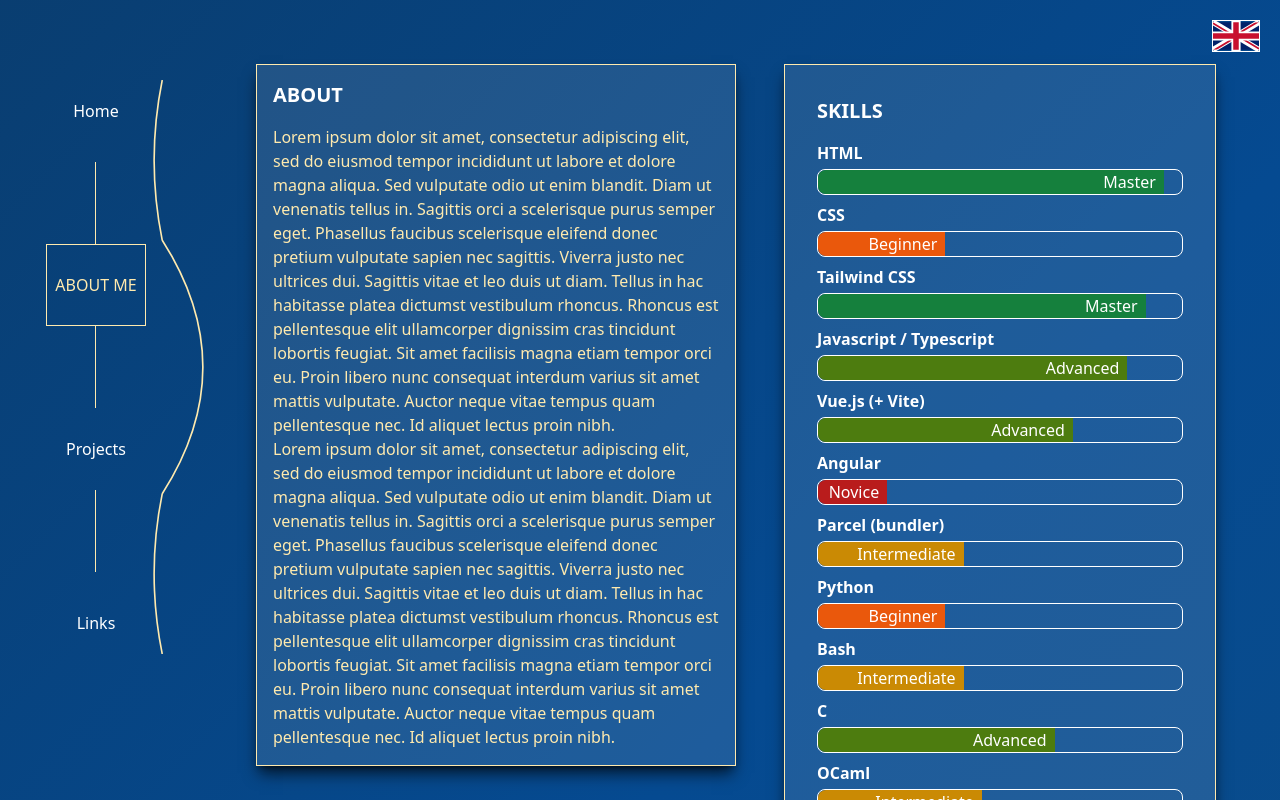
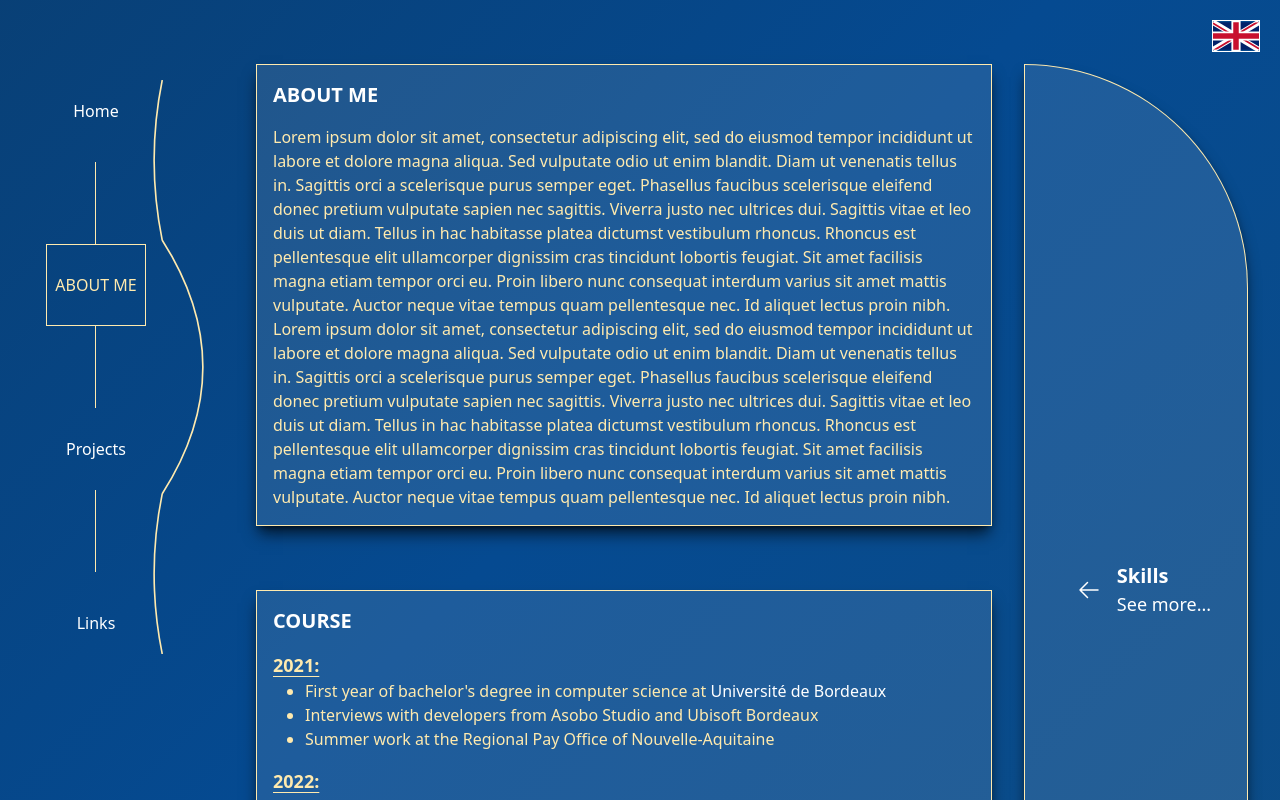
Before and after one commit to Iryonis/portfolio, a Vue app: page /about in a window 1280 px wide. Shown: the top 800 px of the page. Built offline with nearby package versions, Linux system fonts and the light colour scheme.

Commit message:
Updated npm + modified about page to add animation and to remove too much elements

```diff
--- a/src/assets/locales/en.ts
+++ b/src/assets/locales/en.ts
@@ -10,6 +10,7 @@ export default {
   about_text2:
     'Lorem ipsum dolor sit amet, consectetur adipiscing elit, sed do eiusmod tempor incididunt ut labore et dolore magna aliqua. Sed vulputate odio ut enim blandit. Diam ut venenatis tellus in. Sagittis orci a scelerisque purus semper eget. Phasellus faucibus scelerisque eleifend donec pretium vulputate sapien nec sagittis. Viverra justo nec ultrices dui. Sagittis vitae et leo duis ut diam. Tellus in hac habitasse platea dictumst vestibulum rhoncus. Rhoncus est pellentesque elit ullamcorper dignissim cras tincidunt lobortis feugiat. Sit amet facilisis magna etiam tempor orci eu. Proin libero nunc consequat interdum varius sit amet mattis vulputate. Auctor neque vitae tempus quam pellentesque nec. Id aliquet lectus proin nibh.',
   skills: 'Skills',
+  see_more: 'See more...',
   tools: 'Tools',
   career: 'Course',
   colon: ':',
--- a/src/assets/locales/fr.ts
+++ b/src/assets/locales/fr.ts
@@ -10,6 +10,7 @@ export default {
   about_text2:
     ' Ce site va vous permettre de découvrir mes différents projets, mes compétences ainsi que les liens vers mes différents réseaux sociaux.',
   skills: 'Compétences',
+  see_more: 'En savoir plus...',
   tools: 'Outils',
   career: 'Parcours',
   colon: ' :',
--- a/src/components/body/About.vue
+++ b/src/components/body/About.vue
@@ -1,10 +1,83 @@
 <script setup lang="ts">
+import { ref } from 'vue'
 import AboutText from './about/AboutText.vue'
 import Skills from './about/Skills.vue'
 import Career from './about/Career.vue'
+
+let about = ref(true)
+let about_animation = ref(true)
+
+const changeDisplayedObject = () => {
+  about_animation.value = !about.value
+  setTimeout(() => (about.value = !about.value), 800)
+}
 </script>
 
 <template>
-  <div class="m-8 mb-4 md:ml-0 md:mt-16 md:col-span-2"><AboutText /><Career /></div>
-  <div class="m-8 mt-0 md:m-16 md:ml-4 md:col-span-2"><Skills /></div>
+  <div class="m-8 mb-4 md:ml-0 md:mt-16" :class="about ? 'md:col-span-3' : 'hidden'">
+    <div :class="{ 'animate-text_animation': !about_animation }"><AboutText /><Career /></div>
+  </div>
+  <div
+    class="m-8 mb-4 md:ml-0 md:mt-16 md:col-span-1"
+    :class="{ hidden: about }"
+    @click="changeDisplayedObject()"
+  >
+    <div
+      class="group h-full flex items-center justify-center border border-beige shadow-lg shadow-black/70 bg-white/10 text-white hover:bg-white/20 active:scale-95 rounded-l-full cursor-pointer"
+      :class="{ 'animate-about_button_animation': about_animation }"
+    >
+      <div>
+        <h2 class="text-xl group-hover:underline font-bold">{{ $t('about_link') }}</h2>
+        <h3 class="text-lg">{{ $t('see_more') }}</h3>
+      </div>
+      <svg
+        xmlns="http://www.w3.org/2000/svg"
+        fill="none"
+        viewBox="0 0 24 24"
+        stroke-width="1.5"
+        stroke="currentColor"
+        aria-hidden="true"
+        class="size-6 m-4 group-hover:scale-110 group-hover:translate-x-1/2 duration-500 group-active:scale-95"
+      >
+        <path
+          stroke-linecap="round"
+          stroke-linejoin="round"
+          d="M13.5 4.5 21 12m0 0-7.5 7.5M21 12H3"
+        />
+      </svg>
+    </div>
+  </div>
+  <div class="m-8 mt-0 md:m-16 md:ml-4" :class="about ? 'hidden' : 'md:col-span-3'">
+    <div :class="{ 'animate-text_animation': about_animation }"><Skills /></div>
+  </div>
+  <div
+    class="m-8 mb-4 md:ml-0 md:mt-16 md:col-span-1"
+    :class="{ hidden: !about }"
+    @click="changeDisplayedObject()"
+  >
+    <div
+      class="group h-full flex items-center justify-center border border-beige shadow-lg shadow-black/70 bg-white/10 text-white hover:bg-white/20 active:scale-95 rounded-r-full cursor-pointer"
+      :class="{ 'animate-skills_button_animation': !about_animation }"
+    >
+      <svg
+        xmlns="http://www.w3.org/2000/svg"
+        fill="none"
+        viewBox="0 0 24 24"
+        stroke-width="1.5"
+        stroke="currentColor"
+        aria-hidden="true"
+        class="size-6 m-4 group-hover:scale-110 group-hover:-translate-x-1/2 duration-500 group-active:scale-95"
+      >
+        <path
+          stroke-linecap="round"
+          stroke-linejoin="round"
+          d="M10.5 19.5 3 12m0 0 7.5-7.5M3 12h18"
+        />
+      </svg>
+      <div>
+        <h2 class="text-xl group-hover:underline font-bold">{{ $t('skills') }}</h2>
+        <h3 class="text-lg">{{ $t('see_more') }}</h3>
+      </div>
+    </div>
+  </div>
 </template>
--- a/src/components/body/about/AboutText.vue
+++ b/src/components/body/about/AboutText.vue
@@ -3,7 +3,7 @@
 <template>
   <div class="mb-4 md:mb-16 border border-beige shadow-lg shadow-black/70 bg-white/10">
     <div class="m-4">
-      <div class="text-white font-bold text-xl mb-4 uppercase">{{ $t('about') }}</div>
+      <div class="text-white font-bold text-xl mb-4 uppercase">{{ $t('about_link') }}</div>
       <div class="text-md text-beige">
         <p>{{ $t('about_text') }}</p>
         <p>{{ $t('about_text2') }}</p>
--- a/tailwind.config.js
+++ b/tailwind.config.js
@@ -8,6 +8,45 @@ export default {
       },
       fontFamily: {
         philosopher: ['Philosopher', 'sans-serif']
+      },
+      keyframes: {
+        skills_button_animation: {
+          '100%': {
+            'border-top-left-radius': '9999px',
+            'border-bottom-left-radius': '9999px',
+            'border-top-right-radius': '0px',
+            'border-bottom-right-radius': '0px',
+            transform: 'translateX(-328%)'
+          }
+        },
+        text_animation: {
+          '0%': {
+            opacity: '100'
+          },
+          '35%': {
+            opacity: '50'
+          },
+          '70%': {
+            opacity: '0'
+          },
+          '100%': {
+            opacity: '0'
+          }
+        },
+        about_button_animation: {
+          '100%': {
+            'border-top-left-radius': '0px',
+            'border-bottom-left-radius': '0px',
+            'border-top-right-radius': '9999px',
+            'border-bottom-right-radius': '9999px',
+            transform: 'translateX(328%)'
+          }
+        }
+      },
+      animation: {
+        skills_button_animation: 'skills_button_animation 0.7s ease-in forwards',
+        text_animation: 'text_animation 0.7s ease-in forwards',
+        about_button_animation: 'about_button_animation 0.7s ease-in forwards'
       }
     }
   },
```
Also changed, not shown: package.json (+5 -5 lines), 1 other file (tests, documents, lock files or other folders).
